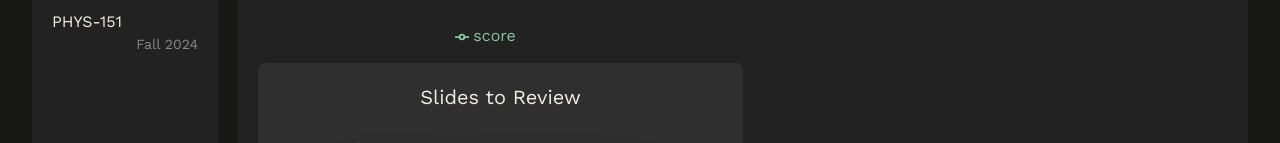
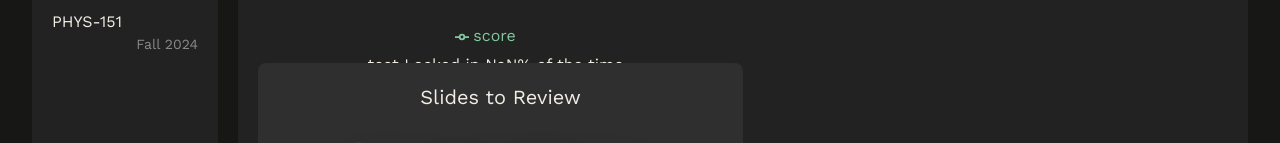
Before and after one commit to blackbirde71/alleyesonme, a React (Create React App) app in the folder frontend/: page / in a window 1280 px wide. Shown: the part 371-514 px from the top of the page. Built offline with nearby package versions, Linux system fonts and the light colour scheme; no server answers; what mic-recorder-to-mp3 would draw is missing.

Commit message:
Added percent locked in and pie Chart

```diff
--- a/frontend/src/Store.jsx
+++ b/frontend/src/Store.jsx
@@ -10,4 +10,7 @@ export const useStore = create((set) => ({
   addBoredom: (b) => set((state) => ({ boredom: [...state.boredom, b] })),
   pdf: null,
   setPdf: (pdf) => set({ pdf }),
+
+  timesLocked: 0,
+  addTimesLocked: () => set((state) => ({timesLocked: state.timesLocked+1}))
 }));
--- a/frontend/src/components/CustomWebcam.jsx
+++ b/frontend/src/components/CustomWebcam.jsx
@@ -10,6 +10,7 @@ export default function CustomWebcam() {
   const API_KEY = "6W8ZAm2iRotx0RTXxlOesphgGBqBaF2RcedVPBQjKjfgQVyZ";
   const endpoint = `wss://api.hume.ai/v0/stream/models?api_key=${API_KEY}`;
   const addBoredom = useStore((state) => state.addBoredom);
+  const addTimesLocked = useStore((state) =>state.addTimesLocked)
 
   const webcamRef = useRef(null);
   const [currentEmotion, setCurrentEmotion] = useState("");
@@ -123,13 +124,18 @@ export default function CustomWebcam() {
           let goodAvg = sum(scores) / scores.length;
           let badAvg = (sum(badScores) - boredomVal) / (badScores.length - 1);
 
-          return goodAvg - goodAvg * (1 - (4 * boredomVal + badAvg) / 2);
+          let wAvg = goodAvg - goodAvg * (1 - (4 * boredomVal + badAvg) / 2)
+          if (wAvg > .6) return .6
+          return wAvg
         };
 
         addBoredom({
           score: chooseScore(),
           time: count * 1000,
         });
+        if (chooseScore() >= .3) {
+          addTimesLocked();
+        }
       }
     };
 
--- a/frontend/src/vis/Chart.jsx
+++ b/frontend/src/vis/Chart.jsx
@@ -1,6 +1,8 @@
-import React from "react";
+import React, { useEffect, useState } from "react";
 import {
   LineChart,
+  PieChart,
+  Pie,
   Line,
   XAxis,
   YAxis,
@@ -13,7 +15,25 @@ import {
 import { useStore } from "../Store";
 
 export default function Chart() {
-  const data = useStore((state) => state.boredom);
+  const data = useStore((state) =>
+    state.boredom);
+  const timesLocked = useStore((state) => state.timesLocked)
+  // const attentionFlag = (scores) => {
+  //   if (!scores) return;
+  //   if (scores[scores.length-1].score < .3) {
+  //     return "You gotta lock in!😤"
+  //   }
+  //   return "You're locked in! 🫡"
+  // }
+  const [flag, setFlag] = useState("test")
+
+  useEffect(() =>
+  {
+    console.log(data)
+    //if (!data) return;
+    if (data.length === 0) return;
+    setFlag(data[data.length-1].score < .3 ? "You gotta lock in! 😤 ": "You're locked in! 🫡 ")
+  }, [data, timesLocked])
   const formatYAxis = (value) => {
     if (value < 0.1) {
       return "😴";
@@ -29,7 +49,6 @@ export default function Chart() {
     }
     return "🤓";
   };
-  console.log(data);
   return (
     <div style={{ width: "100%", height: 300 }}>
       <h2 style={{ textAlign: "center" }}>Locked-In Chart</h2>
@@ -57,6 +76,12 @@ export default function Chart() {
           <Line type="monotone" dataKey="score" stroke="#82ca9d" />
         </LineChart>
       </ResponsiveContainer>
+      <h1 style={{ textAlign: "center" }}>{flag} Locked in {((timesLocked/data.length).toFixed(2)) * 100}% of the time</h1>
+      <PieChart width={730} height={250}>
+        <Pie data={[{"name": "Locked In", "value": (timesLocked/data.length).toFixed(2) * 100},
+          {"name": "Not Locked In", "value" : 100 - ((timesLocked/data.length).toFixed(2) * 100)}
+        ]} dataKey="value" nameKey="name" cx="50%" cy="50%" outerRadius={50} fill="#8884d8" />
+      </PieChart>
     </div>
   );
 }
```
